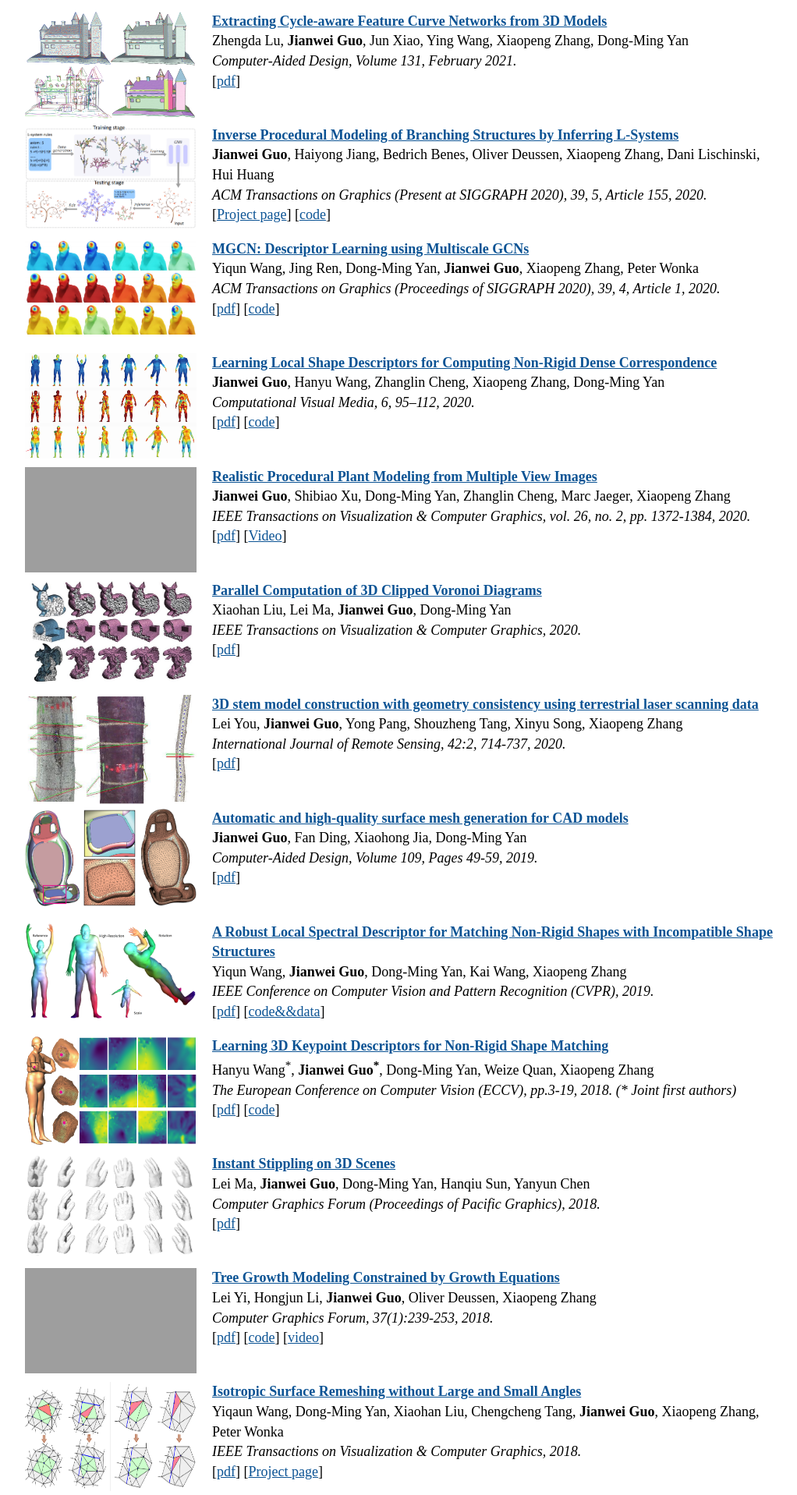
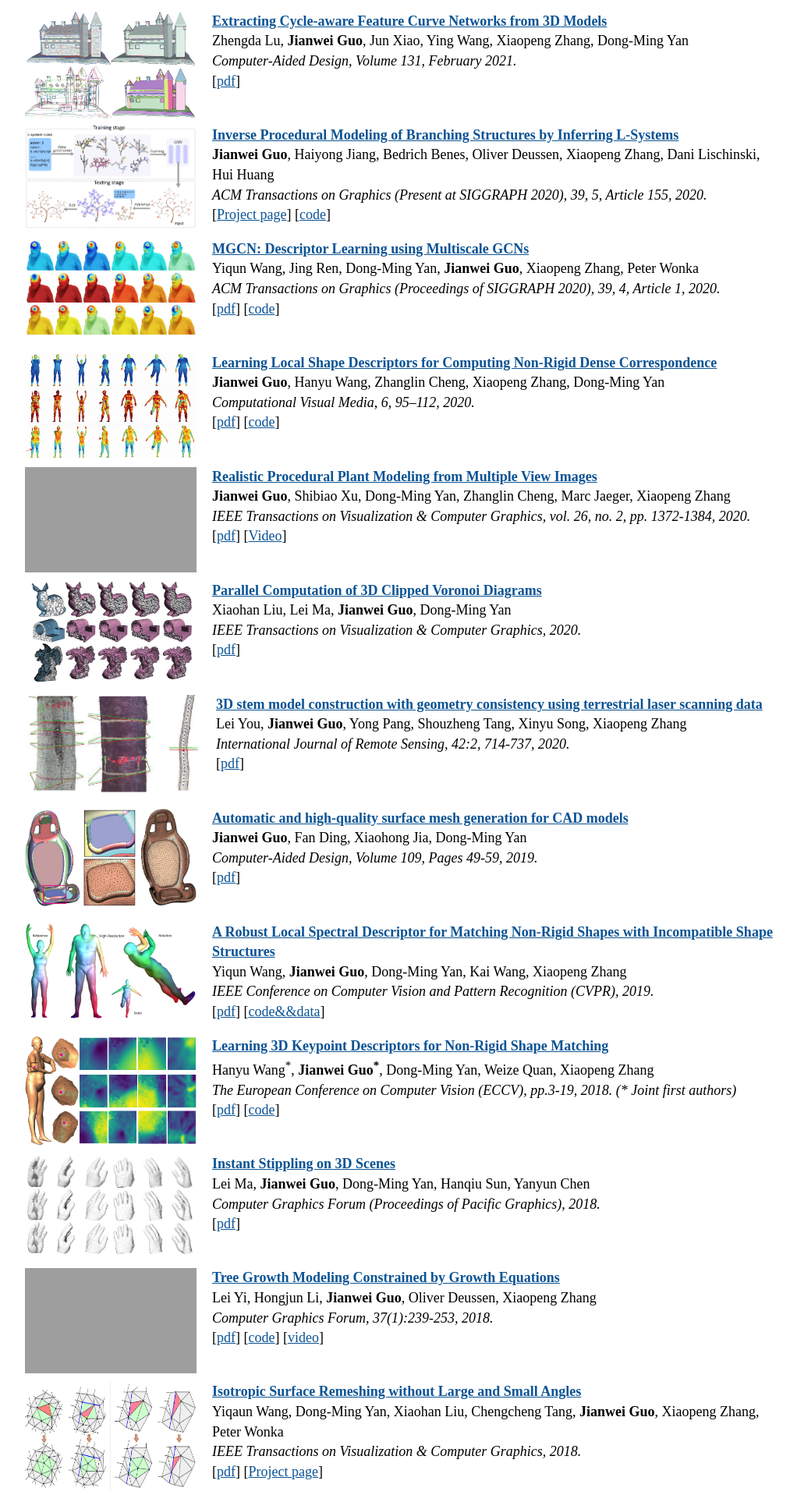
Before and after one commit to jianweiguo/jianweiguo.github.io, a Jekyll site: the page built from publications/index.html, in a window 1280 px wide. Shown: the part 300-2217 px from the top of the page at 78% size, without its empty margins (128-1150 px from the left). Built offline with Jekyll 4.4.1, drawn with Linux system fonts in a browser that asks for light colours; grey boxes are pictures that could not be loaded.

Commit message:
update fig

```diff
--- a/publications/index.html
+++ b/publications/index.html
@@ -82,7 +82,7 @@ Xiaohan Liu, Lei Ma, <a a style="font-weight:bold;color:black">Jianwei Guo</a>,
 
 <p>
 <br />
-<img src="2020_IJRS_3Dstem.png" alt="2020_IJRS_3Dstem" align ="left" width="220" height="140" style="margin:0px 20px 0px 0px">
+<img src="2020_IJRS_3Dstem.png" alt="2020_IJRS_3Dstem" align ="left" width="225" height="125" style="margin:0px 20px 0px 0px">
 <a href="https://www.tandfonline.com/doi/abs/10.1080/01431161.2020.1811919" target="_blank" style="font-weight:bold;color:rgb(11,83,148)">3D stem model construction with geometry consistency using terrestrial laser scanning data</a> <br />
 Lei You, <a a style="font-weight:bold;color:black">Jianwei Guo</a>, Yong Pang, Shouzheng Tang, Xinyu Song, Xiaopeng Zhang<br />
 <a style="font-style:italic;color:black">International Journal of Remote Sensing, 42:2, 714-737, 2020.</a> <br />
```
